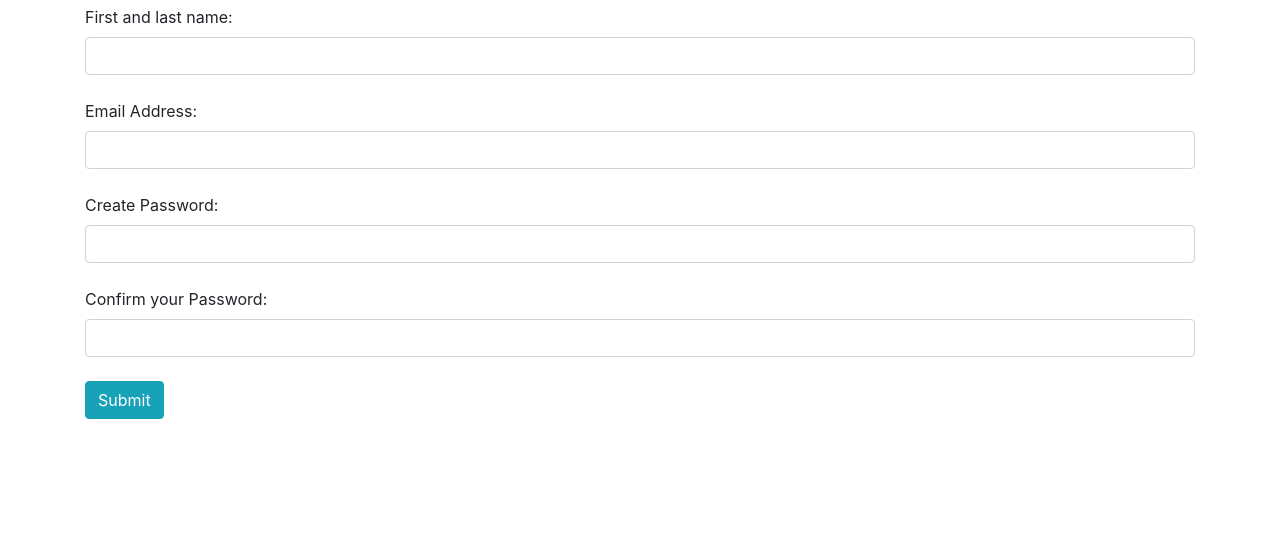
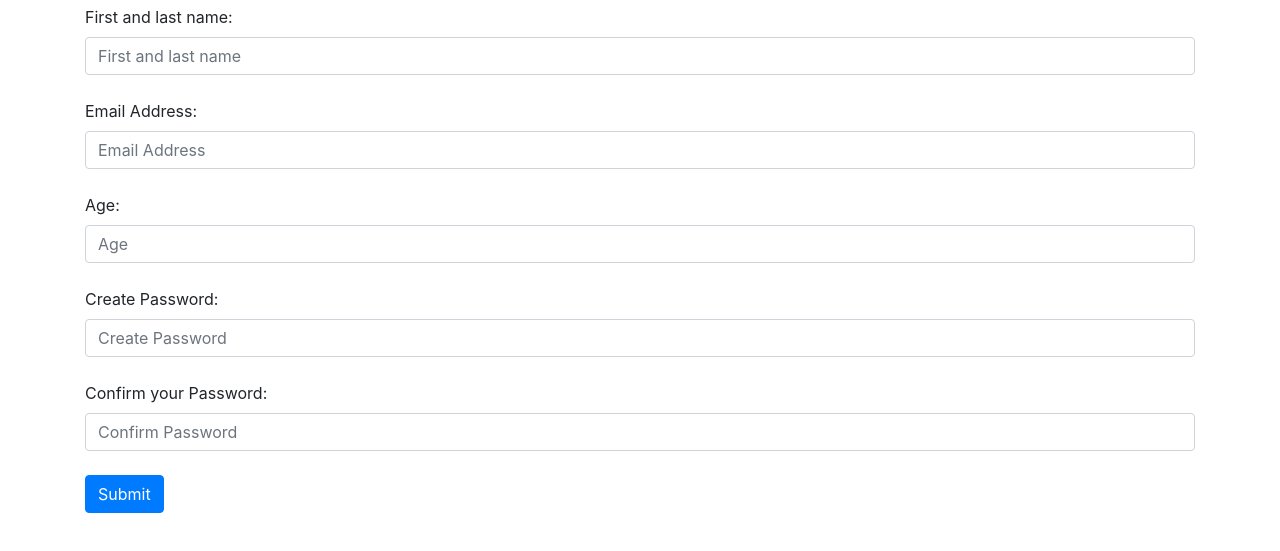
Before and after one commit to coreykoz/cs326-final-beta, a plain HTML site: page create-acc.html in a window 1280 px wide. Shown: the part 51-602 px from the top of the page. Drawn offline with nearby package versions, Linux system fonts and the light colour scheme.

Commit message:
create account page and new logo

```diff
--- a/create-acc.html
+++ b/create-acc.html
@@ -13,18 +13,21 @@
         <h1> Create a new UWallet Account! </h1>
         <div class = "form-group">
             <label> First and last name: </label><br>
-            <input type="text" name="fullname" id="fullname" class="form-control"><br>
+            <input type="text" name="fullname" id="fullname" class="form-control" placeholder="First and last name"><br>
 
             <label> Email Address: </label><br>
-            <input type="text" name="fullname" id="fullname" class="form-control"><br>
+            <input type="text" name="email" id="email" class="form-control" placeholder="Email Address"><br>
+
+            <label> Age: </label><br>
+            <input type="text" name="age" id="age" class="form-control" placeholder="Age"><br>
 
             <label> Create Password: </label><br>
-            <input type="text" name="fullname" id="fullname" class="form-control"><br>
+            <input type="text" name="createpass" id="createpass" class="form-control" placeholder="Create Password"><br>
 
             <label> Confirm your Password: </label><br>
-            <input type="text" name="fullname" id="fullname" class="form-control"><br>
+            <input type="text" name="confirmpass" id="confirmpass" class="form-control" placeholder="Confirm Password"><br>
 
-            <input type="submit" onclick="highlight_simpler()" id="submit" class="btn btn-info"><br><br><br>
+            <input type="submit" onclick="highlight_simpler()" id="submit" class="btn btn-primary"><br><br><br>
 
         </div>
     </div>
```
Also changed, not shown: images/UWallet-logo.jfif (added).
